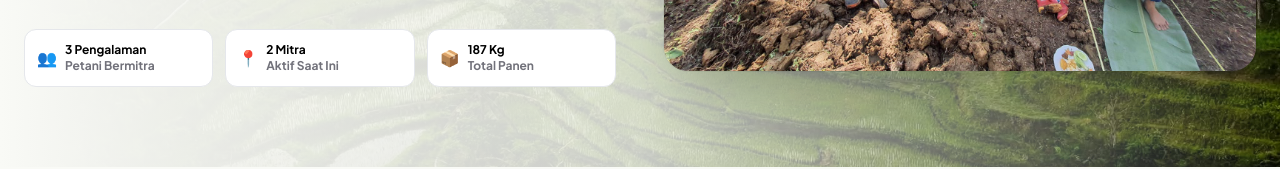
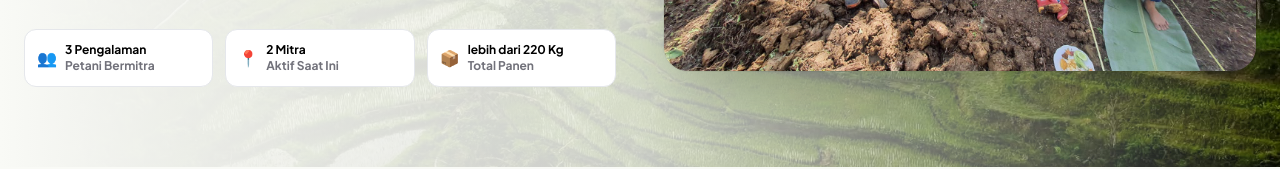
Before and after one commit to rcondronegoro/SembadaFarm, a plain HTML site: page index.html in a window 1280 px wide. Shown: the part 538-707 px from the top of the page. Drawn offline with nearby package versions, Linux system fonts and the light colour scheme.

Commit message:
Update index.html

```diff
--- a/index.html
+++ b/index.html
@@ -101,7 +101,7 @@
             <div class="bg-white border rounded-xl p-3 flex gap-2 items-center">
               <span>📦</span>
               <div class="text-xs">
-                <b>187 Kg</b><br /><span class="text-zinc-500"
+                <b>lebih dari 220 Kg</b><br /><span class="text-zinc-500"
                   >Total Panen</span
                 >
               </div>
```
